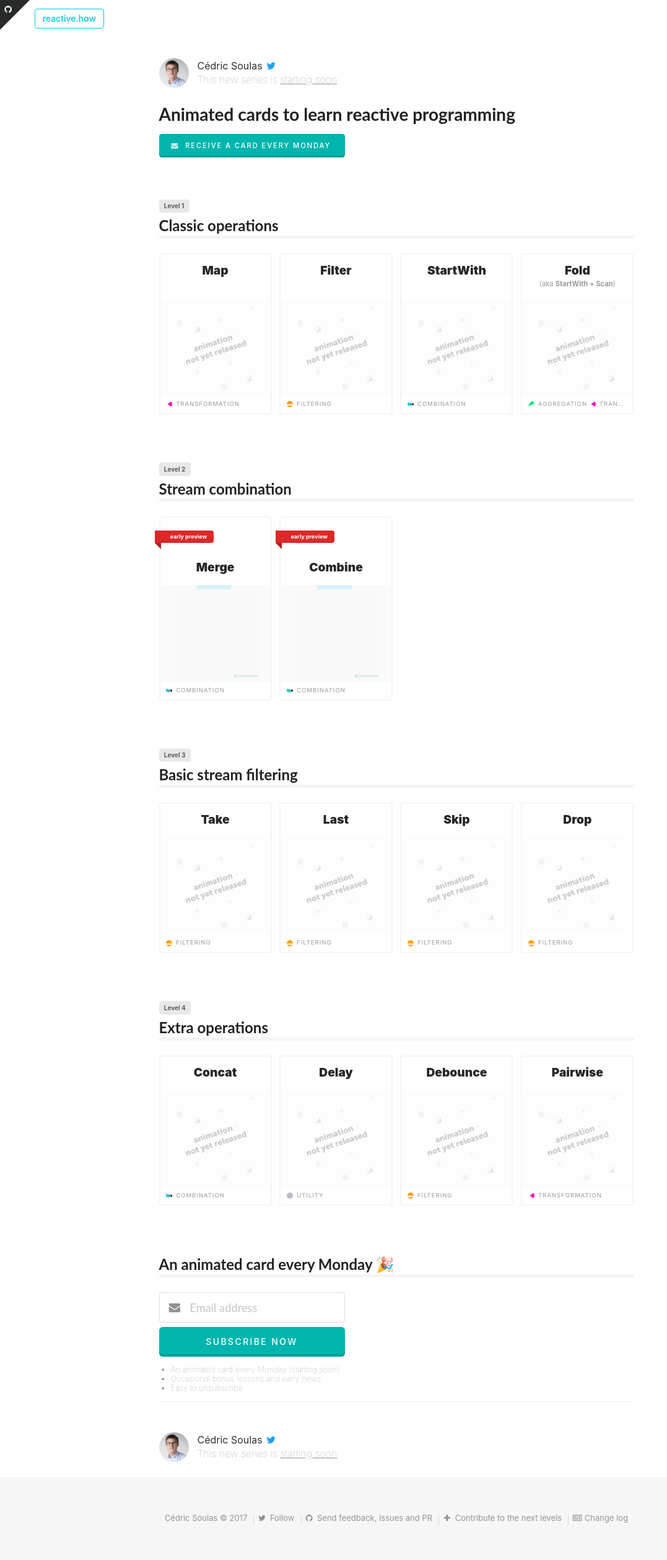
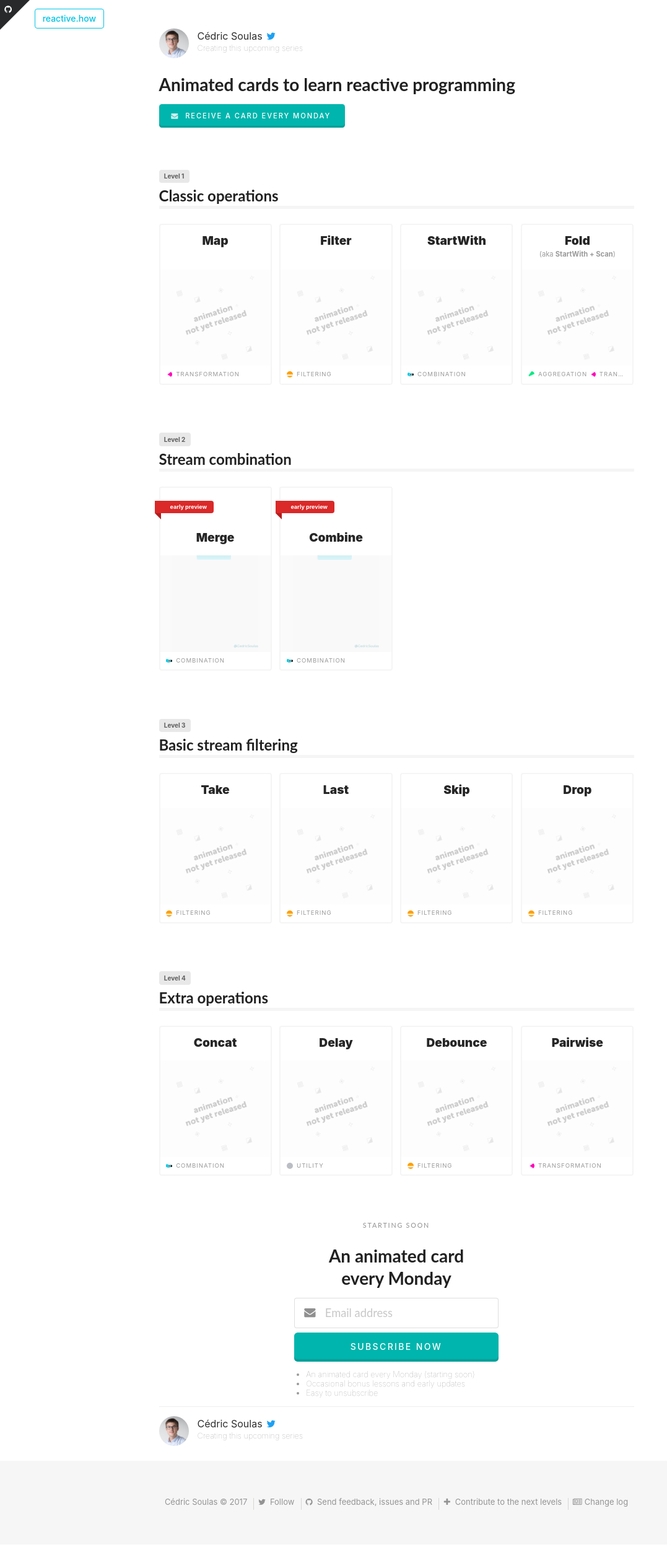
Before and after one commit to cedricss/reactive.how, a Jekyll site: the page built from index.html, in a window 1280 px wide. Shown: the whole page at 62% size, without its empty margins (0-1077 px from the left). Built offline with Jekyll 4.4.1, drawn with Linux system fonts in a browser that asks for light colours; after the commit the page ends 2492 px from its top, so only the background shows below that.

Commit message:
Center aligned cta on large screen Minor text updates

```diff
--- a/_includes/author.html
+++ b/_includes/author.html
@@ -7,7 +7,7 @@
     <div class="flex1 padded">
         <a href="https://twitter.com/CedricSoulas">Cédric Soulas <i class="twitter icon"></i></a>
         <div class="sub info">
-            This new series is <a href="#subscribe">starting soon</a>
+            Creating this upcoming series
         </div>
     </div>
 </div>
--- a/css/main.scss
+++ b/css/main.scss
@@ -52,13 +52,6 @@
     }
 }
 
-.cta.very.long {
-    font-size: 0.7em;
-    .icon {
-        margin-top: -2em!important;
-    }
-}
-
 .footer {
     padding: 4em 2em!important;
     background-color:#f6f6f6!important;
@@ -79,6 +72,14 @@
     color: #1da1f2;
 }
 
+.attached.labels {
+    >:first-child {
+        padding-right: 2.5em;
+    }
+    .tag {
+        margin-left: -1em;
+    }
+}
 .block.flex {
     display: flex;
     .flex0 {
@@ -92,14 +93,8 @@
     }
 }
 
-@media only screen and (min-width: 767px)  {
-    button, a.button, input {
-        max-width: 300px!important;
-    }
-}
-
 .sub.info {
-    font-size: 1em;
+    font-size: 0.8em;
     color: rgba(0, 0, 0, 0.4);
     line-height: initial;
     font-weight: 100;
@@ -116,7 +111,6 @@
 }
 
 .author.block {
-    margin-top: 3em;
     .avatar.image {
         width: 3em;
         height: 3em;
@@ -132,13 +126,43 @@
     text-overflow: ellipsis;
 }
 
+.cta.very.long {
+    font-size: 0.7em;
+    .icon {
+        margin-top: -2em!important;
+    }
+}
+
+div.cta {
+    margin-bottom: 3em;
+}
+
+@media only screen and (min-width: 767px)  {
+    div.cta {
+        width: 330px;
+        margin: auto;
+    }
+}
+
+.button.cta, .uppercase {
+    text-transform: uppercase!important;
+    letter-spacing: .17em;
+    font-weight: 500!important;
+}
+
 .button.cta {
     color: #fff;
-    text-transform: uppercase;
     margin-top: 0.5em;
     font-weight: 500;
     padding: 1.2em 0.5em;
-    letter-spacing: .17em;
+}
+
+.highlighted {
+    background-color: #fff173;
+    padding: 3px 10px 7px 10px;
+}
+.button.cta.limited.width {
+    max-width: 300px;
 }
 
 .extra {
@@ -156,9 +180,15 @@
     float: right;
 }
 
-.light.weight.header {
-    font-weight: 300!important;
-    margin-top:0;
+.light.header {
+    &.weight {
+        font-weight: 300!important;
+        margin-top:0;
+        margin-bottom:0;
+    }
+    &.color {
+        color: rgba(0, 0, 0, 0.4);
+    }
 }
 
 @media only screen and (max-width: 767px) {
@@ -199,18 +229,20 @@
             }
         }
     }
+    .footer {
+        padding: 1em 0.1em!important;
+    }
     .ui.card .meta.very.long {
         font-size: 0.66em;
     }
     .author.block {
-        margin-top: 2em;
         .bio {
             font-size: 0.9em;
         }
         .avatar.image {
             margin-top: 0.25em;
-            width: 2.1em;
-            height: 2.1em;
+            width: 2.3em;
+            height: 2.3em;
         }
     }
     .computer.only {
@@ -243,12 +275,12 @@
     }
     .stripe {
         padding-top: 1em;
-            h2.ui.header {
-                border-bottom: none;
-            }
-    }
-    .mobile-center {
-        text-align: center;
+        h1, h2, h3, .mobile.center {
+            text-align: center;
+        }
+        h2.ui.header {
+            border-bottom: none;
+        }
     }
     .block.flex {
         .padded {
--- a/index.html
+++ b/index.html
@@ -6,7 +6,7 @@
 <div class="headlines">
     {% include author.html %}
     <h1 class="ui header">Animated cards to learn reactive&nbsp;programming</h1>
-    <a class="ui fluid very long cta teal button" href="#subscribe"><i class="icon mail"></i> Receive a card every&nbsp;Monday</a>
+    <a class="ui fluid limited width very long cta teal button" href="#subscribe"><i class="icon mail"></i> Receive a card every&nbsp;Monday</a>
 </div>
 
 {% for level in site.data.cards.levels %}
@@ -27,13 +27,16 @@
 
 <div class="stripe">
     <div class="headlines">
-        <h2 id="subscribe" class="ui header">An animated card every&nbsp;Monday 🎉</h2>
-        {% include email_form.html %}
-        <ul class="smaller sub info">
-            <li>An animated card every Monday (starting soon)</li>
-            <li>Occasional bonus lessons and early news</li>
-            <li>Easy to unsubscribe</li>
-        </ul>
+        <div class="cta">
+            <h6 id="subscribe" class="ui center aligned light color uppercase header">starting soon</h6>
+            <h1 class="ui header center aligned">An animated card<br/>every&nbsp;Monday</h1>
+            {% include email_form.html %}
+            <ul class="smaller sub info">
+                <li>An animated card every Monday (starting soon)</li>
+                <li>Occasional bonus lessons and early updates</li>
+                <li>Easy to unsubscribe</li>
+            </ul>
+        </div>
         <div class="ui divider"></div>
         {% include author.html %}
     </div>
```
